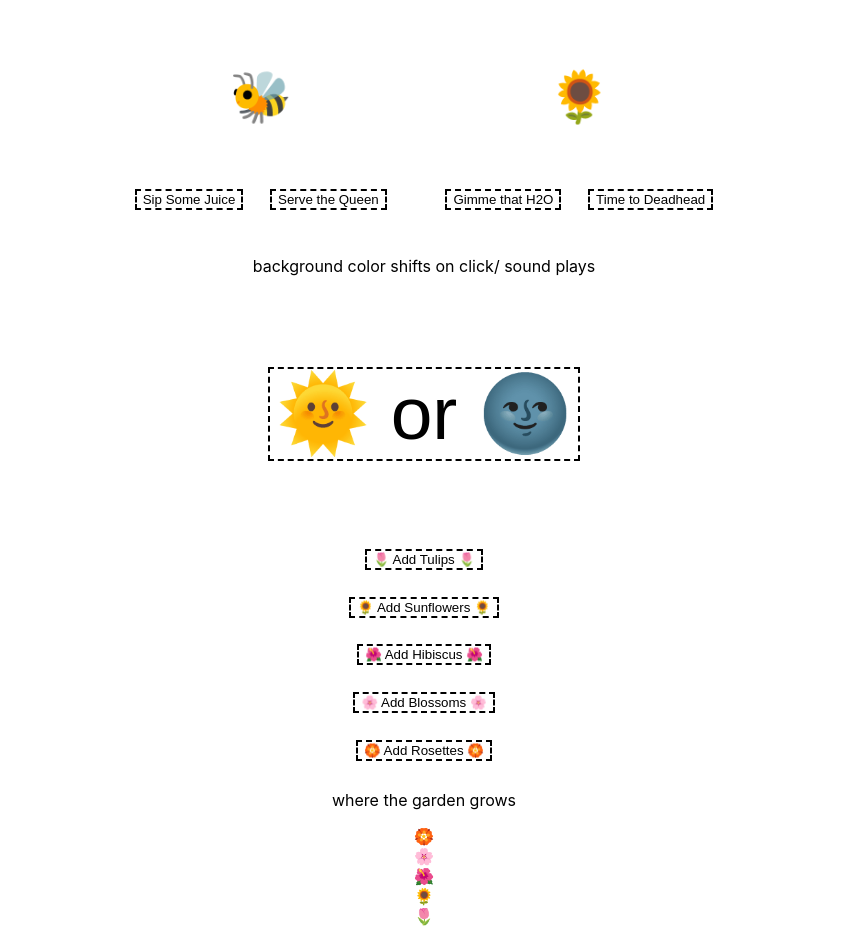
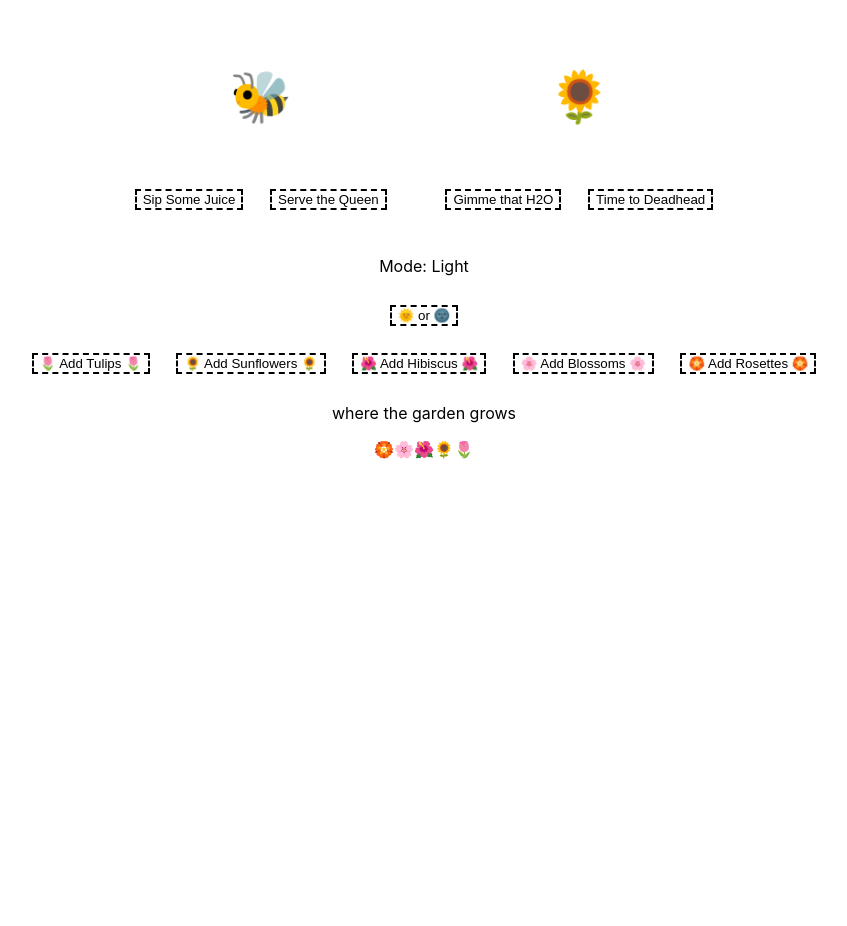
Before and after one commit to amayamaya/busy-garden, a React (Create React App) app: page / in a window 1280 px wide. Shown: the whole page, without its empty margins (216-1063 px from the left). After the commit the page ends 800 px from the top, so only its background shows below. Built offline with nearby package versions, Linux system fonts and the light colour scheme.

Commit message:
created dark mode function, button toggle working

```diff
--- a/src/App.css
+++ b/src/App.css
@@ -28,3 +28,19 @@ button {
   background-color: white;
   border: dashed 2px;
 }
+
+.garden {
+  display: flex;
+  flex-direction: row;
+  justify-content: space-between;
+  align-items: center;
+  text-align: center;
+}
+
+.gardenButtons {
+  display: flex;
+  flex-direction: row;
+  justify-content: space-between;
+  align-items: center;
+  text-align: center;
+}
--- a/src/App.js
+++ b/src/App.js
@@ -3,12 +3,14 @@ import './App.css';
 import React from 'react';
 import { useState } from 'react';
 import PlantList from './PlantList';
+import DarkMode from './DarkMode';
 
 function App() {
   const [beeSize, setBeeSize] = useState(50);
   const [flowerSize, setFlowerSize] = useState(50);
   const [buttonSize] = useState(75);
   const [plants, setPlants] = useState(['rosette', 'blossom', 'hibiscus', 'sunflower', 'tulip']);
+  const [mode, setMode] = useState(false);
 
   function handleTulipClick() {
     plants.push('tulip');
@@ -40,6 +42,10 @@ function App() {
     setPlants(plants.slice());
   }
 
+  function handleModeToggleClick() {
+    setMode(!mode);
+  }
+
   return (
     <div className="App">
       <div className="beeVsFlower">
@@ -58,16 +64,24 @@ function App() {
           </div>
         </div>
       </div>
-      <div className="dayOrNight">
-        <p>background color shifts on click/ sound plays</p>
-        <button style={{ fontSize: `${buttonSize}px` }}>🌞 or 🌚</button>
+      <DarkMode mode={mode} onClick={handleModeToggleClick} />
+      <div className="garden">
+        <button className="gardenButtons" onClick={handleTulipClick}>
+          🌷 Add Tulips 🌷
+        </button>
+        <button className="gardenButtons" onClick={handleSunflowerClick}>
+          🌻 Add Sunflowers 🌻
+        </button>
+        <button className="gardenButtons" onClick={handleHibiscusClick}>
+          🌺 Add Hibiscus 🌺
+        </button>
+        <button className="gardenButtons" onClick={handleBlossomClick}>
+          🌸 Add Blossoms 🌸
+        </button>
+        <button className="gardenButtons" onClick={handleRosetteClick}>
+          🏵️ Add Rosettes 🏵️
+        </button>
       </div>
-      <div className="garden"></div>
-      <button onClick={handleTulipClick}>🌷 Add Tulips 🌷</button>
-      <button onClick={handleSunflowerClick}>🌻 Add Sunflowers 🌻</button>
-      <button onClick={handleHibiscusClick}>🌺 Add Hibiscus 🌺</button>
-      <button onClick={handleBlossomClick}>🌸 Add Blossoms 🌸</button>
-      <button onClick={handleRosetteClick}>🏵️ Add Rosettes 🏵️</button>
       <p>where the garden grows</p>
       <PlantList plants={plants} />
     </div>
--- /dev/null
+++ b/src/DarkMode.js
@@ -0,0 +1,10 @@
+import React from 'react';
+
+export default function DarkMode({ mode, onClick }) {
+  return (
+    <div className="dayOrNight">
+      <p>Mode: {mode === true ? 'Dark' : 'Light'}</p>
+      <button onClick={onClick}>🌞 or 🌚</button>
+    </div>
+  );
+}
```
Also changed, not shown: 2 other files (tests, documents, lock files or other folders).
